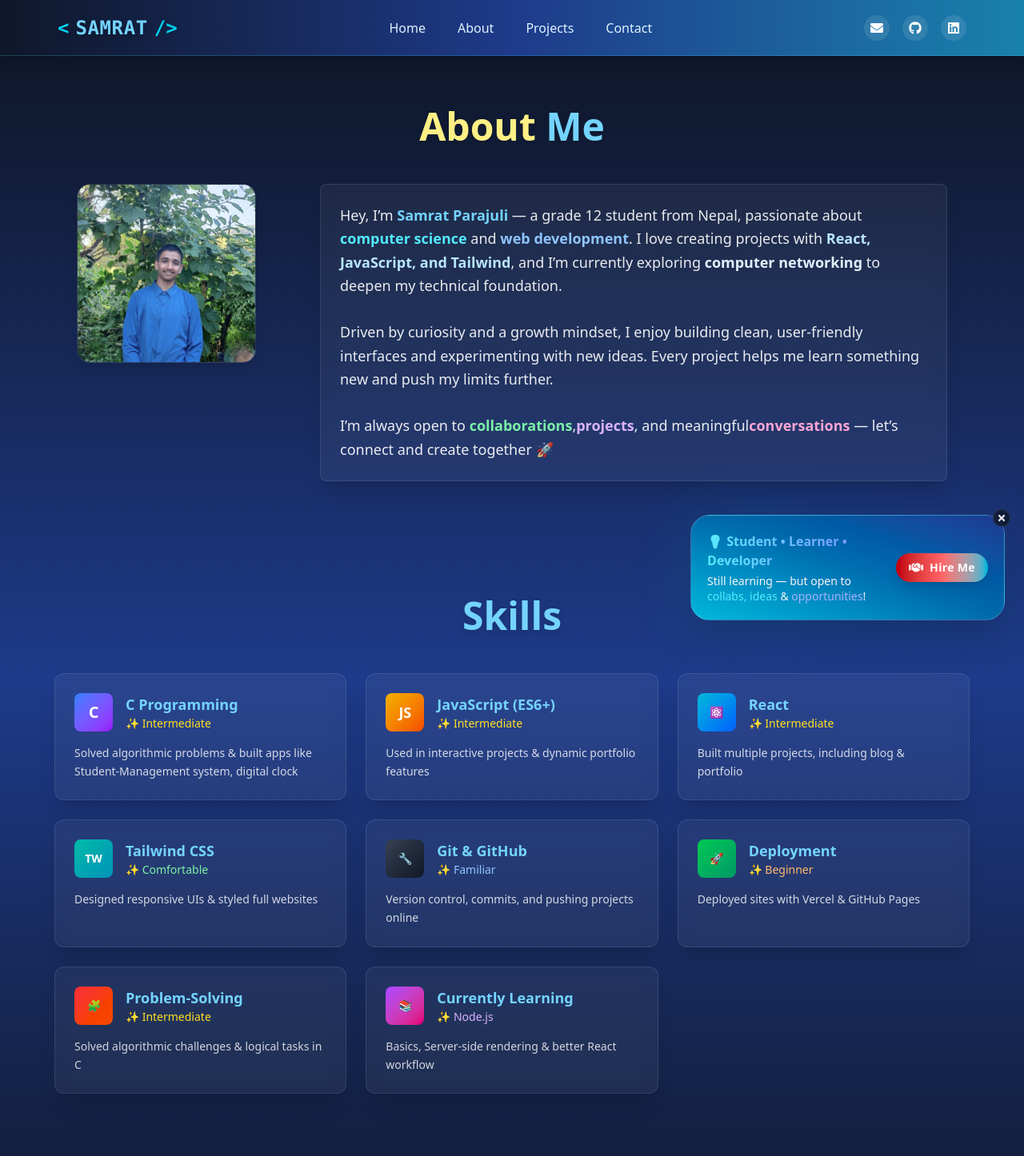
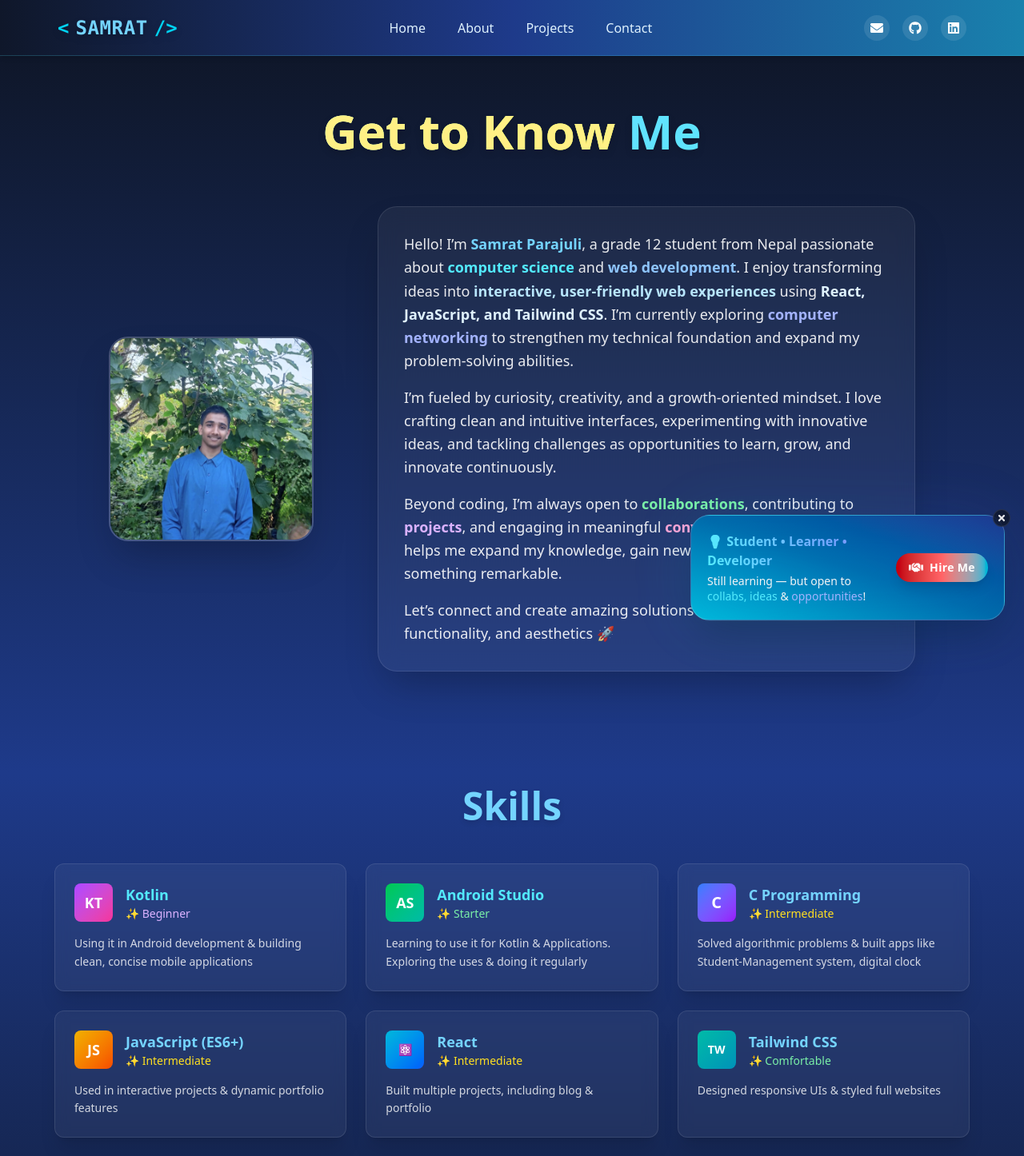
Before and after one commit to SamratVsn/PortfolioVsn, a React (Vite) app: page /about in a window 1280 px wide. Shown: the top 1446 px of the page at 80% size. Built offline with nearby package versions, Linux system fonts and the light colour scheme.

Commit message:
Updating About Page

```diff
--- a/src/Pages/About.jsx
+++ b/src/Pages/About.jsx
@@ -1,7 +1,7 @@
 import React from 'react'
 import Header from '../Components/Header'
 import { motion } from 'framer-motion'
-import myPhoto from '../assets/PortfolioImage.jpg'
+import PortfolioImage from '../assets/PortfolioImage.jpg'
 import HireMe from '../Components/HireMe'
 
 function About() {
@@ -9,57 +9,67 @@ function About() {
     <div className="min-h-screen pb-20 bg-gradient-to-b from-[#0f172a] via-[#1e3a8a] to-[#0f172a] text-white">
       <Header />
     <HireMe />
-      <div className="mt-[70px] w-full py-12 sm:py-16 px-6 sm:px-10 md:px-16 lg:px-24">
+      <div className="mt-[70px] w-full py-12 sm:py-16 px-6 sm:px-10 md:px-16 lg:px-24 relative">
+  {/* Interactive Heading */}
   <motion.h2
-          initial={{ opacity: 0, y: -20 }}
-          whileInView={{ opacity: 1, y: 0 }}
+    initial={{ opacity: 0, y: -20, scale: 0.9 }}
+    whileInView={{ opacity: 1, y: 0, scale: 1 }}
+    whileHover={{ scale: 1.05, rotate: 2 }}
     transition={{ duration: 0.8 }}
     viewport={{ once: true }}
-          className="text-2xl sm:text-3xl md:text-4xl lg:text-5xl font-bold text-center mb-12 text-sky-300 drop-shadow-md"
+    className="text-3xl sm:text-4xl md:text-5xl lg:text-6xl font-extrabold text-center mb-16 bg-clip-text text-transparent bg-gradient-to-r from-sky-300 to-cyan-300 drop-shadow-lg"
   >
-          <span className='text-yellow-200 font-bold'>About</span> Me
+    <span className="text-yellow-200 font-bold bg-clip-text text-transparent bg-gradient-to-r from-yellow-200 via-yellow-300 to-yellow-400">
+      Get to Know
+    </span>{" "}
+    Me
   </motion.h2>
 
-        <div className="flex flex-col md:flex-row items-center md:items-start justify-center gap-10 md:gap-16 lg:gap-20 max-w-6xl mx-auto">
+  <div className="flex flex-col md:flex-row items-center justify-center gap-12 md:gap-20 max-w-6xl mx-auto">
 
+    {/* Interactive Image */}
     <motion.div
       initial={{ opacity: 0, scale: 0.9 }}
       whileInView={{ opacity: 1, scale: 1 }}
-            transition={{ duration: 0.8 }}
+      whileHover={{ scale: 1.12, rotate: 4, transition: { duration: 0.3 } }}
       viewport={{ once: true }}
-            className="flex-shrink-0"
+      className="flex-shrink-0 w-44 h-44 sm:w-52 sm:h-52 md:w-64 md:h-64 mb-6 md:mb-0"
     >
       <img
-              src={myPhoto}
+        src={PortfolioImage}
         alt="Samrat Parajuli"
-              className="w-40 h-40 sm:w-48 sm:h-48 md:w-56 md:h-56 object-cover rounded-2xl shadow-lg border border-white/10 hover:scale-105 transition-transform duration-300"
+        className="w-full h-full object-cover rounded-3xl shadow-2xl border-2 border-white/20 hover:shadow-cyan-400/50 transition-transform duration-300 mx-auto md:mx-0"
       />
     </motion.div>
 
-          {/* Text */}
-          <motion.p
+    {/* Text Card */}
+    <motion.div
       initial={{ opacity: 0, y: 20 }}
       whileInView={{ opacity: 1, y: 0 }}
       transition={{ duration: 1, delay: 0.3 }}
       viewport={{ once: true }}
-            className="text-sm sm:text-base md:text-lg text-white/90 leading-relaxed text-center md:text-left backdrop-blur-sm bg-white/5 rounded-lg p-6 border border-white/10 shadow-xl"
+      className="flex-1 backdrop-blur-md bg-white/5 rounded-3xl p-6 sm:p-8 border border-white/10 shadow-2xl w-full md:max-w-2xl"
     >
-            Hey, I’m <span className="text-sky-300 font-semibold">Samrat Parajuli</span> — a grade 12 student from Nepal, passionate about
-            <span className="text-cyan-300 font-semibold"> computer science</span> and
-            <span className="text-blue-300 font-semibold"> web development</span>.
-            I love creating projects with <span className="text-sky-200 font-semibold">React, JavaScript, and Tailwind</span>, and I’m currently exploring
-            <span className="text-sky-100 font-semibold"> computer networking</span> to deepen my technical foundation.
+      <p className="text-sm sm:text-base md:text-lg text-white/90 leading-relaxed mb-4">
+        Hello! I’m <span className="text-sky-300 font-semibold">Samrat Parajuli</span>, a grade 12 student from Nepal passionate about <span className="text-cyan-300 font-semibold">computer science</span> and <span className="text-blue-300 font-semibold">web development</span>. I enjoy transforming ideas into <span className="text-sky-200 font-semibold">interactive, user-friendly web experiences</span> using <span className="text-sky-100 font-semibold">React, JavaScript, and Tailwind CSS</span>. I’m currently exploring <span className="text-indigo-300 font-semibold">computer networking</span> to strengthen my technical foundation and expand my problem-solving abilities.
+      </p>
 
-            <br /><br />
-            Driven by curiosity and a growth mindset, I enjoy building clean, user-friendly interfaces and experimenting with new ideas. Every project helps me learn something new and push my limits further.
+      <p className="text-sm sm:text-base md:text-lg text-white/90 leading-relaxed mb-4">
+        I’m fueled by curiosity, creativity, and a growth-oriented mindset. I love crafting clean and intuitive interfaces, experimenting with innovative ideas, and tackling challenges as opportunities to learn, grow, and innovate continuously.
+      </p>
 
-            <br /><br />
-            I’m always open to <span className="text-green-300 font-semibold">collaborations</span>,
-            <span className="text-purple-300 font-semibold">projects</span>, and meaningful
-            <span className="text-pink-300 font-semibold">conversations</span> — let’s connect and create together 🚀
-          </motion.p>
+      <p className="text-sm sm:text-base md:text-lg text-white/90 leading-relaxed mb-4">
+        Beyond coding, I’m always open to <span className="text-green-300 font-semibold">collaborations</span>, contributing to <span className="text-purple-300 font-semibold">projects</span>, and engaging in meaningful <span className="text-pink-300 font-semibold">conversations</span>. Each interaction helps me expand my knowledge, gain new perspectives, and build something remarkable.
+      </p>
+
+      <p className="text-sm sm:text-base md:text-lg text-white/90 leading-relaxed">
+        Let’s connect and create amazing solutions that blend creativity, functionality, and aesthetics 🚀
+      </p>
+    </motion.div>
+
   </div>
 </div>
+
       <div>
 
         <div className="min-h-screen mt-16 sm:mt-20">
@@ -74,6 +84,53 @@ function About() {
           </motion.h2>
 
           <div className="grid grid-cols-1 px-3 sm:px-2 lg:px-1 sm:grid-cols-2 lg:grid-cols-3 gap-6 max-w-6xl mx-auto">
+            <motion.div
+  initial={{ opacity: 0, y: 30 }}
+  whileInView={{ opacity: 1, y: 0 }}
+  transition={{ duration: 0.6, delay: 0.2 }}
+  viewport={{ once: true }}
+  className="backdrop-blur-sm bg-white/5 rounded-xl p-6 border border-white/10 shadow-xl hover:bg-white/10 hover:scale-105 transition-all duration-300"
+>
+  <div className="flex items-center mb-4">
+    <div className="w-12 h-12 bg-gradient-to-br from-purple-500 to-pink-500 rounded-lg flex items-center justify-center text-white font-bold text-lg mr-4">
+      KT
+    </div>
+    <div>
+      <h3 className="text-lg font-semibold text-cyan-300">Kotlin</h3>
+      <div className="flex items-center">
+        <span className="text-purple-300 text-sm">✨ Beginner</span>
+      </div>
+    </div>
+  </div>
+  <p className="text-white/80 text-sm leading-relaxed">
+    Using it in Android development & building clean, concise mobile applications
+  </p>
+</motion.div>
+
+<motion.div
+  initial={{ opacity: 0, y: 30 }}
+  whileInView={{ opacity: 1, y: 0 }}
+  transition={{ duration: 0.6, delay: 0.2 }}
+  viewport={{ once: true }}
+  className="backdrop-blur-sm bg-white/5 rounded-xl p-6 border border-white/10 shadow-xl hover:bg-white/10 hover:scale-105 transition-all duration-300"
+>
+  <div className="flex items-center mb-4">
+    <div className="w-12 h-12 bg-gradient-to-br from-green-500 to-teal-500 rounded-lg flex items-center justify-center text-white font-bold text-lg mr-4">
+      AS
+    </div>
+    <div>
+      <h3 className="text-lg font-semibold text-cyan-300">Android Studio</h3>
+      <div className="flex items-center">
+        <span className="text-green-300 text-sm">✨ Starter</span>
+      </div>
+    </div>
+  </div>
+  <p className="text-white/80 text-sm leading-relaxed">
+    Learning to use it for Kotlin & Applications. Exploring the uses & doing it regularly
+  </p>
+</motion.div>
+
+
             {/* C Programming */}
             <motion.div
               initial={{ opacity: 0, y: 30 }}
@@ -241,29 +298,6 @@ function About() {
                 Solved algorithmic challenges & logical tasks in C
               </p>
             </motion.div>
-
-            <motion.div
-              initial={{ opacity: 0, y: 30 }}
-              whileInView={{ opacity: 1, y: 0 }}
-              transition={{ duration: 0.6, delay: 0.7 }}
-              viewport={{ once: true }}
-              className="backdrop-blur-sm bg-white/5 rounded-xl p-6 border border-white/10 shadow-xl hover:bg-white/10 hover:scale-105 transition-all duration-300"
-            >
-              <div className="flex items-center mb-4">
-                <div className="w-12 h-12 bg-gradient-to-br from-purple-500 to-pink-600 rounded-lg flex items-center justify-center text-white font-bold text-sm mr-4">
-                  📚
-                </div>
-                <div>
-                  <h3 className="text-lg font-semibold text-sky-300">Currently Learning</h3>
-                  <div className="flex items-center">
-                    <span className="text-purple-300 text-sm">✨ Node.js</span>
-                  </div>
-                </div>
-              </div>
-              <p className="text-white/80 text-sm leading-relaxed">
-                Basics, Server-side rendering & better React workflow
-              </p>
-            </motion.div>
           </div>
         </div>
       </div>
```
Lines whose indentation alone changed are shown as unchanged.
